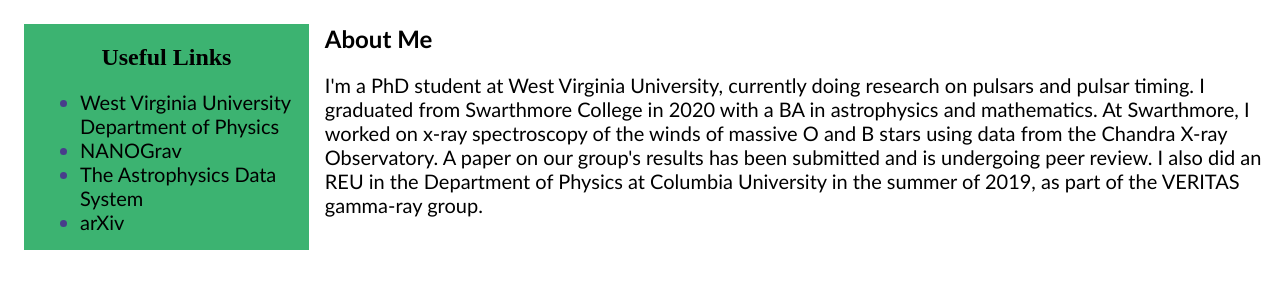
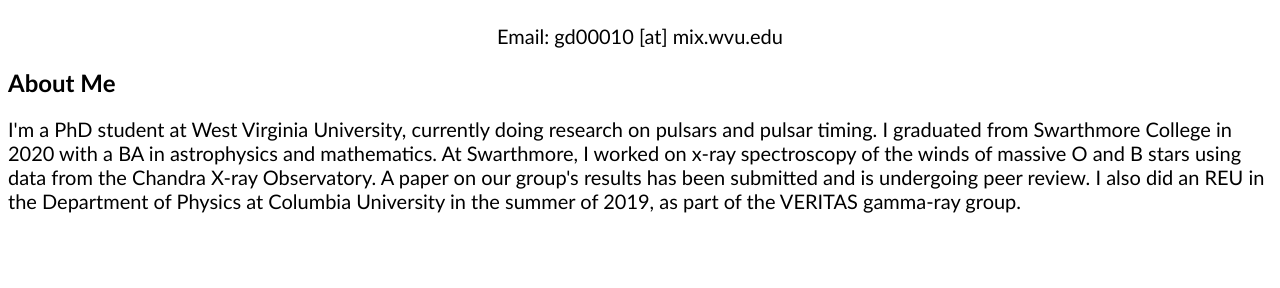
Before and after one commit to GrahamDoskoch/GrahamDoskoch.github.io, a plain HTML site: page index.html in a window 1280 px wide. Shown: the part 78-366 px from the top of the page. Drawn offline with Linux system fonts and the light colour scheme.

Commit message:
Update index.html

```diff
--- a/index.html
+++ b/index.html
@@ -37,6 +37,10 @@
       bottom: 0;
       padding: 1rem;
     }
+    .contact {
+      color: black;
+      text-align: center;
+    }
     .sidebar {
       float: left;
       background-color: mediumseagreen;
@@ -67,14 +71,8 @@
 <div>
   <h1>Graham Doskoch</h1>
 </div>
-<div class="sidebar">
-  <h2>Useful Links</h2>
-  <ul>
-    <li><a href="https://physics.wvu.edu/">West Virginia University Department of Physics</a></li>
-    <li><a href="http://nanograv.org/">NANOGrav</a></li>
-    <li><a href="http://adsabs.harvard.edu/">The Astrophysics Data System</a></li>
-    <li><a href="https://arxiv.org/">arXiv</a></li>
-  </ul>
+<div class="contact">
+  <p>Email: gd00010 [at] mix.wvu.edu
 </div>
 <div>
   <h2>About Me</h2>
```
